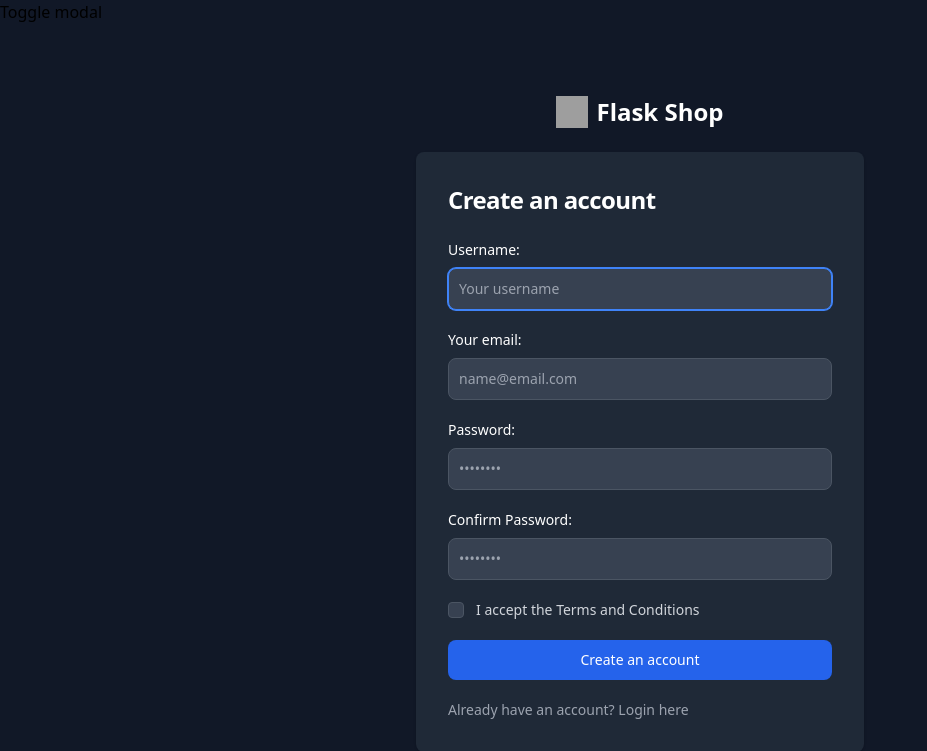
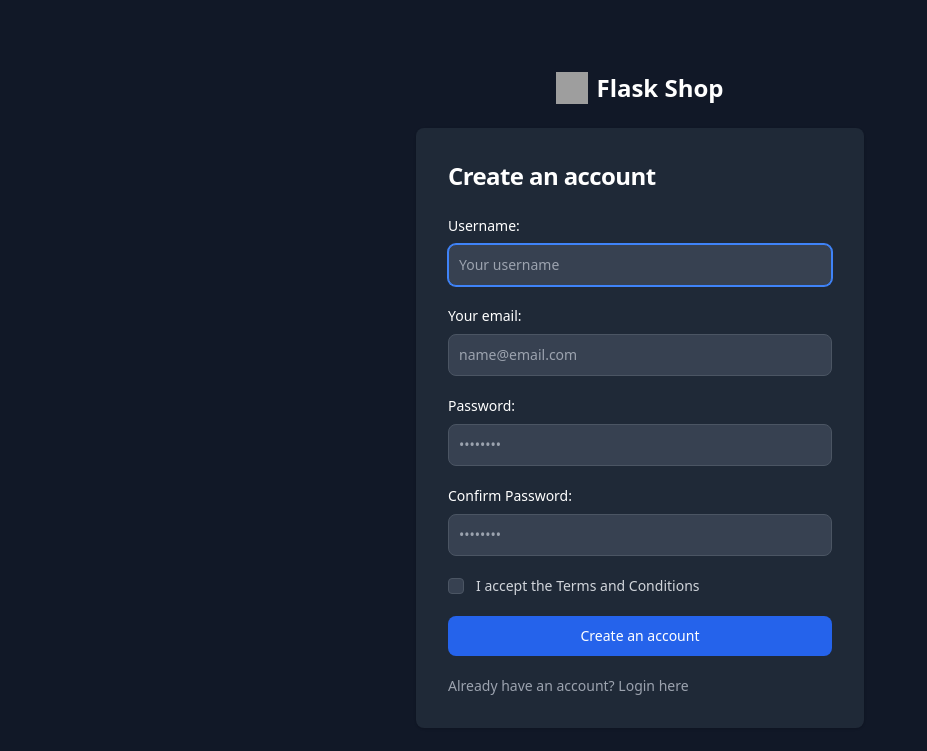
Before and after one commit to mikizdr/flask-wsl, a Flask app: page /auth/register in a window 1280 px wide. Shown: the top 751 px of the page, without its empty margins (0-927 px from the left). After the commit the page ends 728 px from the top, so only its background shows below. Run offline with Flask 3, Linux system fonts and the light colour scheme; style sheets or scripts are compiled from the project's sources; some libraries are stand-ins or nearby versions; grey boxes are pictures that could not be loaded.

Commit message:
Update display style of popup button

```diff
--- a/shopping/templates/components/popup-info-modal.html
+++ b/shopping/templates/components/popup-info-modal.html
@@ -1,4 +1,4 @@
-<button style="display: block;" id="showHidePopupModal" data-modal-target="popup-info-modal"
+<button style="display: none;" id="showHidePopupModal" data-modal-target="popup-info-modal"
     data-modal-toggle="popup-info-modal" type="button">
     Toggle modal
 </button>
```
